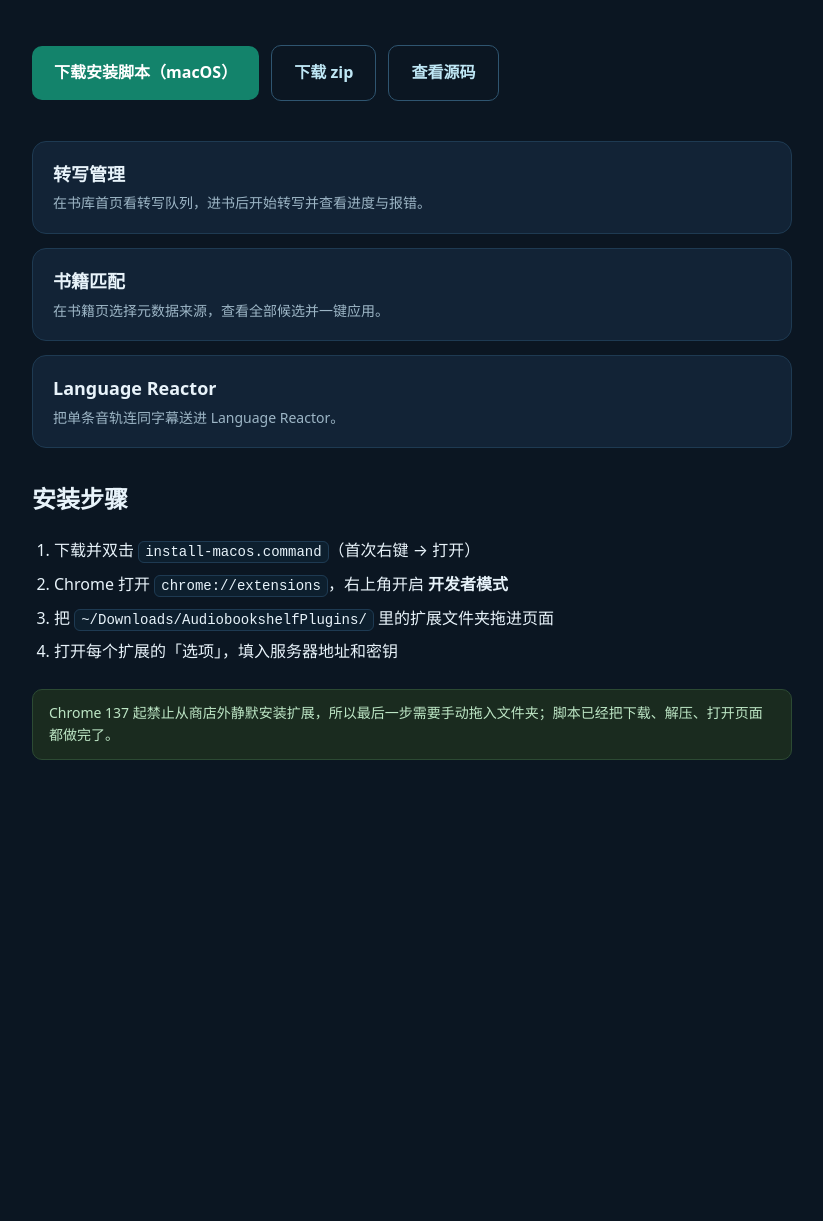
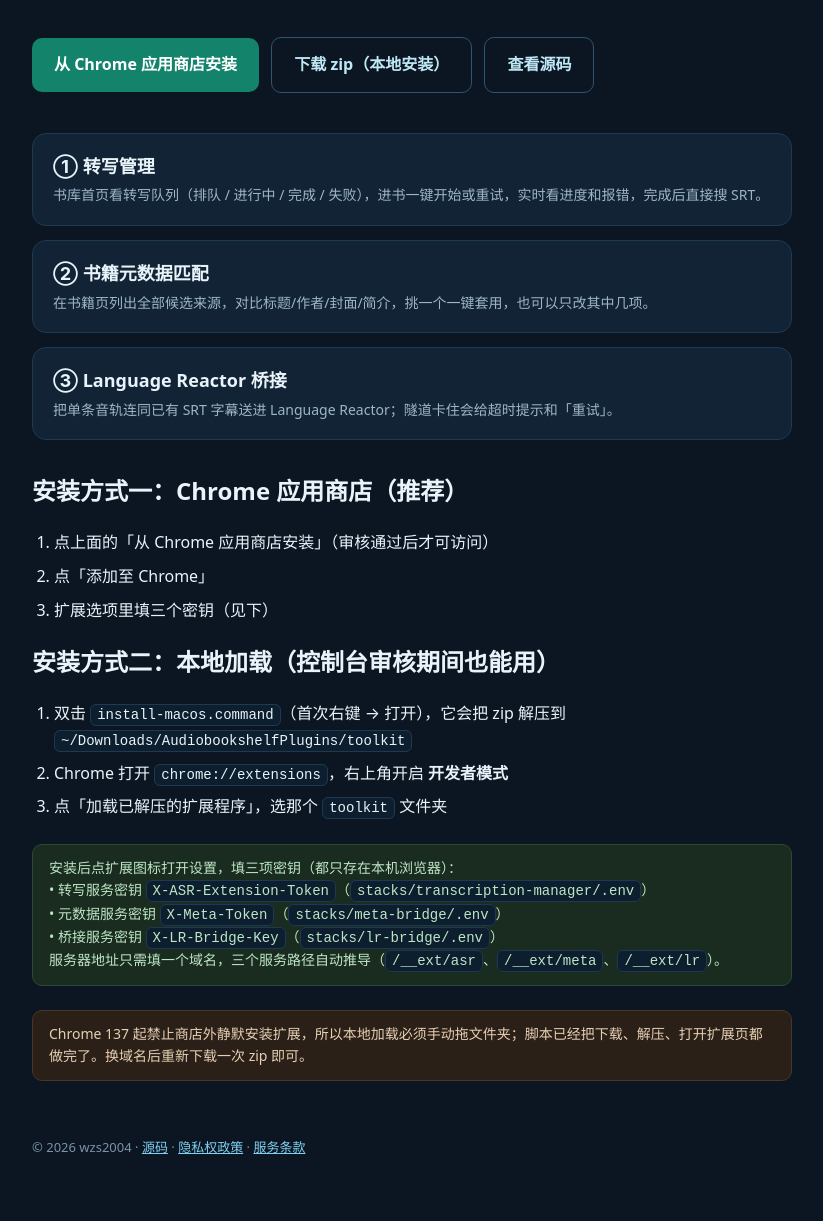
Before and after one commit to wzs2004/mossdock-homelab, a browser extension: page docs/index.html in a window 1280 px wide. Shown: the part 155-1376 px from the top of the page, without its empty margins (228-1051 px from the left). Before the commit the page ends 1003 px from the top, so only its background shows below. Drawn offline with Linux system fonts and the light colour scheme.

Commit message:
docs: 安装页与安装脚本切到三合一 toolkit
- docs/index.html：改成工具箱介绍 + 商店安装 / 本地加载两条路径 + 三个密钥说明
- docs/install-macos.command：只解压 abs-toolkit-*.zip，提示选 toolkit 文件夹
- README：安装表格换成工具箱一行

```diff
--- a/docs/index.html
+++ b/docs/index.html
@@ -2,13 +2,13 @@
 <html lang="zh-CN">
 <head>
 <meta charset="utf-8"><meta name="viewport" content="width=device-width,initial-scale=1">
-<title>Audiobookshelf 插件 · 安装</title>
+<title>Audiobookshelf 工具箱 · 安装</title>
 <style>
 :root{color-scheme:dark}
 body{margin:0;font:16px/1.6 system-ui,-apple-system,"PingFang SC",sans-serif;background:#0b1622;color:#e8f3fa}
 .wrap{max-width:760px;margin:0 auto;padding:64px 24px}
 h1{font-size:34px;margin:0 0 8px}
-.sub{color:#9db6c6;margin:0 0 40px}
+.sub{color:#9db6c6;margin:0 0 32px}
 .cards{display:grid;gap:14px;margin:32px 0}
 .card{background:#122336;border:1px solid #1e3a52;border-radius:14px;padding:18px 20px}
 .card h3{margin:0 0 4px;font-size:18px}
@@ -18,29 +18,51 @@ h1{font-size:34px;margin:0 0 8px}
 ol{padding-left:22px} li{margin:8px 0}
 code{background:#0d1f2e;border:1px solid #1e3a52;border-radius:6px;padding:2px 6px;font-size:14px}
 .note{background:#1a2b1f;border:1px solid #2c4a33;color:#bde6c5;padding:12px 16px;border-radius:10px;font-size:14px;margin:24px 0}
+.warn{background:#2b2017;border:1px solid #4a3527;color:#e6cfb5;padding:12px 16px;border-radius:10px;font-size:14px;margin:24px 0}
+.tag{display:inline-block;font-size:12px;background:#123049;border:1px solid #2f5570;color:#9fd0e6;border-radius:999px;padding:2px 10px;margin-left:8px;vertical-align:middle}
+footer{margin-top:56px;font-size:13px;color:#7b93a5}
+a{color:#7fd0f0}
 </style>
 </head>
 <body><div class="wrap">
-<h1>Audiobookshelf 插件</h1>
-<p class="sub">转写管理 · 书籍元数据匹配 · Language Reactor，一个仓库装齐。</p>
+<h1>Audiobookshelf 工具箱 <span class="tag">三合一</span></h1>
+<p class="sub">转写管理 · 书籍元数据匹配 · Language Reactor 桥接，一个扩展全包。</p>
 
-<a class="btn" id="install" href="https://wzs2004.github.io/mossdock-homelab/install-macos.command">下载安装脚本（macOS）</a>
-<a class="btn ghost" href="https://github.com/wzs2004/mossdock-homelab/releases/latest">下载 zip</a>
+<a class="btn" href="https://chromewebstore.google.com/detail/aeghohpnnacbdopgjbjegcdjkminlkdp">从 Chrome 应用商店安装</a>
+<a class="btn ghost" href="https://github.com/wzs2004/mossdock-homelab/releases/latest">下载 zip（本地安装）</a>
 <a class="btn ghost" href="https://github.com/wzs2004/mossdock-homelab">查看源码</a>
 
 <div class="cards">
-  <div class="card"><h3>转写管理</h3><p>在书库首页看转写队列，进书后开始转写并查看进度与报错。</p></div>
-    <div class="card"><h3>书籍匹配</h3><p>在书籍页选择元数据来源，查看全部候选并一键应用。</p></div>
-    <div class="card"><h3>Language Reactor</h3><p>把单条音轨连同字幕送进 Language Reactor。</p></div>
+  <div class="card"><h3>① 转写管理</h3><p>书库首页看转写队列（排队 / 进行中 / 完成 / 失败），进书一键开始或重试，实时看进度和报错，完成后直接搜 SRT。</p></div>
+  <div class="card"><h3>② 书籍元数据匹配</h3><p>在书籍页列出全部候选来源，对比标题/作者/封面/简介，挑一个一键套用，也可以只改其中几项。</p></div>
+  <div class="card"><h3>③ Language Reactor 桥接</h3><p>把单条音轨连同已有 SRT 字幕送进 Language Reactor；隧道卡住会给超时提示和「重试」。</p></div>
 </div>
 
-<h2>安装步骤</h2>
+<h2>安装方式一：Chrome 应用商店（推荐）</h2>
 <ol>
-  <li>下载并双击 <code>install-macos.command</code>（首次右键 → 打开）</li>
-  <li>Chrome 打开 <code>chrome://extensions</code>，右上角开启 <b>开发者模式</b></li>
-  <li>把 <code>~/Downloads/AudiobookshelfPlugins/</code> 里的扩展文件夹拖进页面</li>
-  <li>打开每个扩展的「选项」，填入服务器地址和密钥</li>
+  <li>点上面的「从 Chrome 应用商店安装」（审核通过后才可访问）</li>
+  <li>点「添加至 Chrome」</li>
+  <li>扩展选项里填三个密钥（见下）</li>
 </ol>
 
-<div class="note">Chrome 137 起禁止从商店外静默安装扩展，所以最后一步需要手动拖入文件夹；脚本已经把下载、解压、打开页面都做完了。</div>
+<h2>安装方式二：本地加载（控制台审核期间也能用）</h2>
+<ol>
+  <li>双击 <code>install-macos.command</code>（首次右键 → 打开），它会把 zip 解压到 <code>~/Downloads/AudiobookshelfPlugins/toolkit</code></li>
+  <li>Chrome 打开 <code>chrome://extensions</code>，右上角开启 <b>开发者模式</b></li>
+  <li>点「加载已解压的扩展程序」，选那个 <code>toolkit</code> 文件夹</li>
+</ol>
+
+<div class="note">
+安装后点扩展图标打开设置，填三项密钥（都只存在本机浏览器）：<br>
+• 转写服务密钥 <code>X-ASR-Extension-Token</code>（<code>stacks/transcription-manager/.env</code>）<br>
+• 元数据服务密钥 <code>X-Meta-Token</code>（<code>stacks/meta-bridge/.env</code>）<br>
+• 桥接服务密钥 <code>X-LR-Bridge-Key</code>（<code>stacks/lr-bridge/.env</code>）<br>
+服务器地址只需填一个域名，三个服务路径自动推导（<code>/__ext/asr</code>、<code>/__ext/meta</code>、<code>/__ext/lr</code>）。
+</div>
+
+<div class="warn">
+Chrome 137 起禁止商店外静默安装扩展，所以本地加载必须手动拖文件夹；脚本已经把下载、解压、打开扩展页都做完了。换域名后重新下载一次 zip 即可。
+</div>
+
+<footer>© 2026 wzs2004 · <a href="https://github.com/wzs2004/mossdock-homelab">源码</a> · <a href="./privacy.html">隐私权政策</a> · <a href="./terms.html">服务条款</a></footer>
 </div></body></html>
```
Also changed, not shown: 2 other files.
